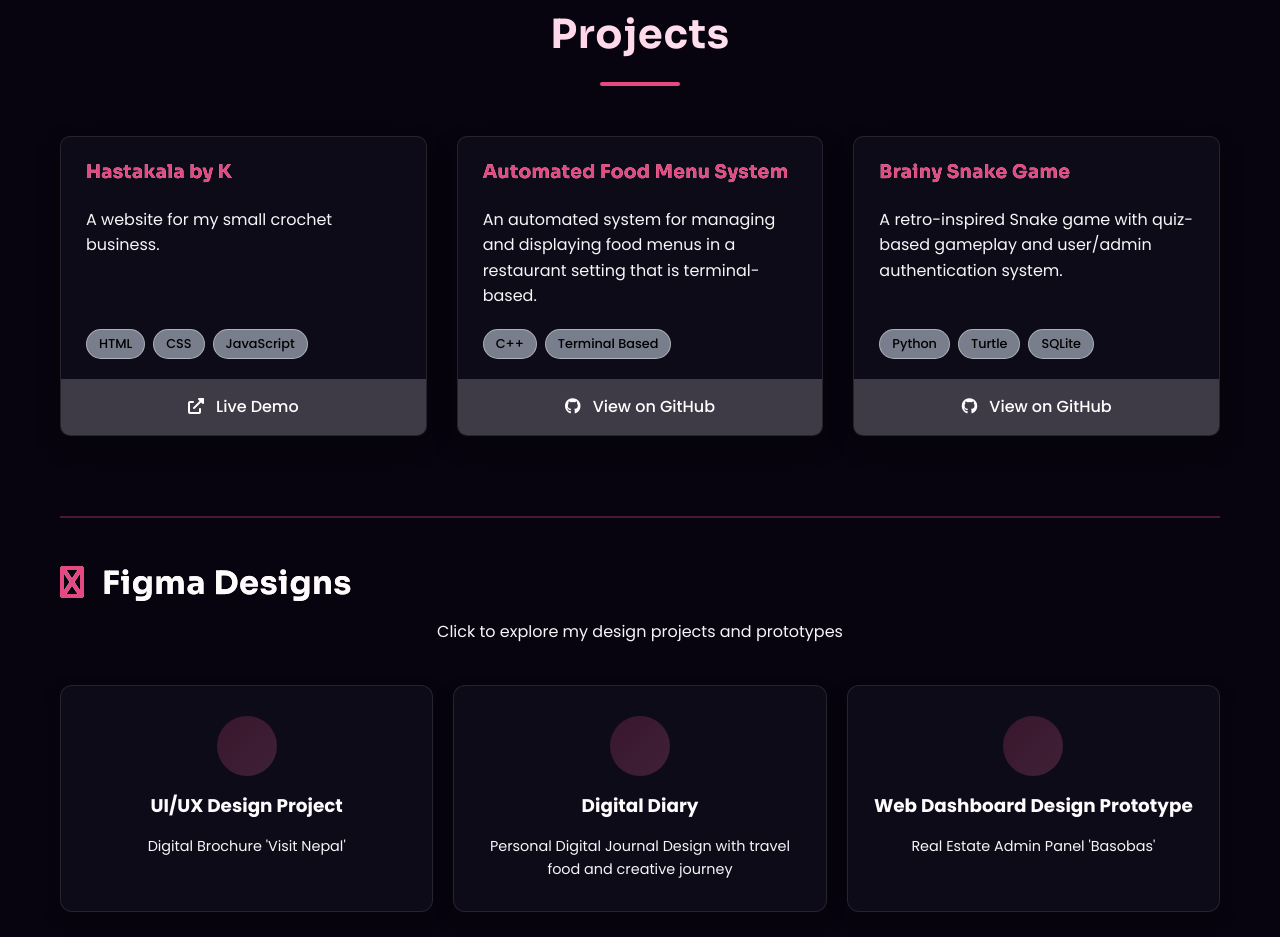
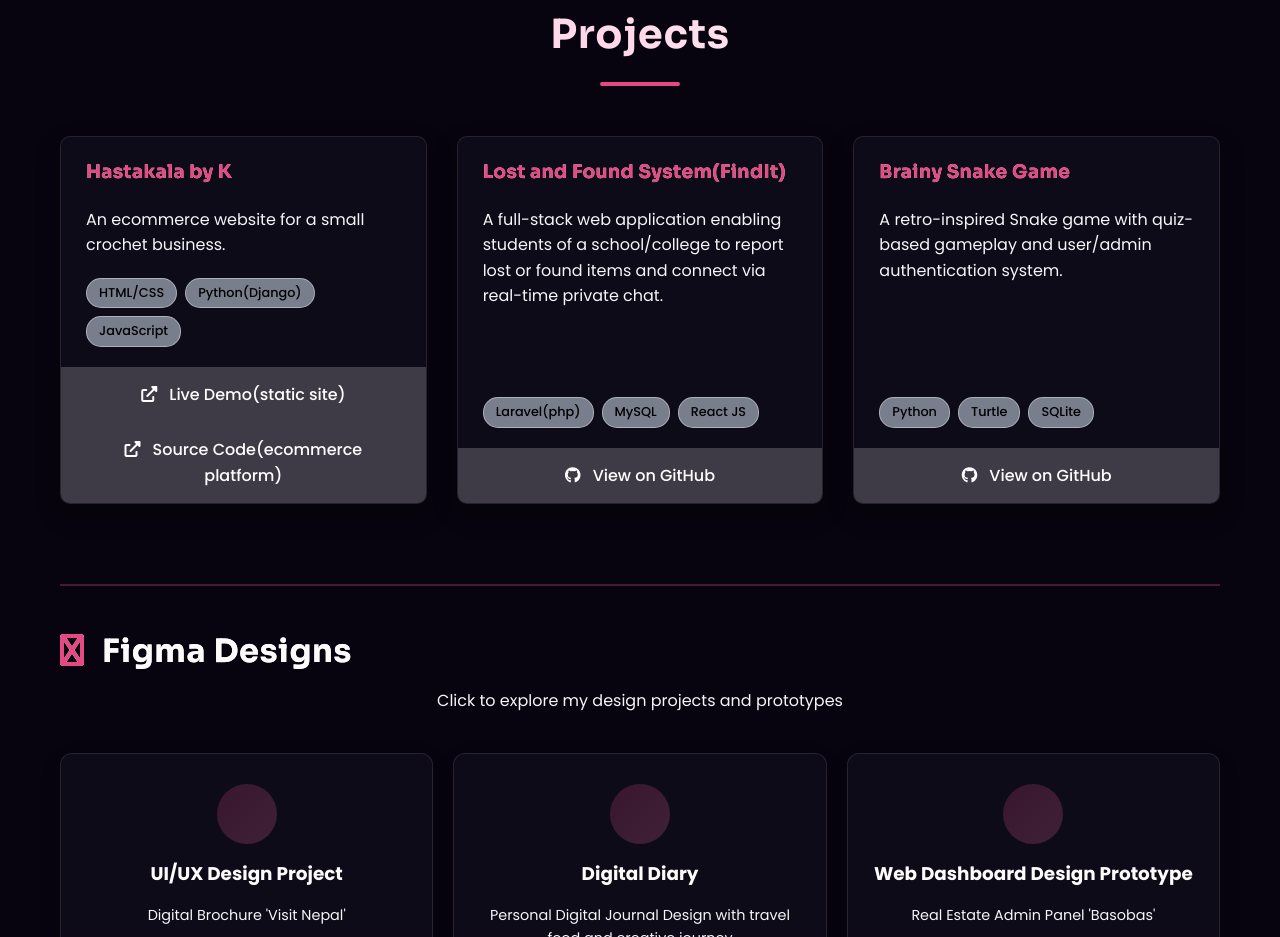
Before and after one commit to KritishmaPradhan/Professional-Portfolio-Kritishma-Pradhan, a plain HTML site: page index.html in a window 1280 px wide. Shown: the part 2075-3012 px from the top of the page. Drawn offline with Linux system fonts and the light colour scheme; animation ran at ten frames a second; a script that the page names is missing.

Commit message:
minor project section changes

```diff
--- a/index.html
+++ b/index.html
@@ -127,24 +127,29 @@
             <div class="projects-grid">
                 <div class="project-card">
                     <h3>Hastakala by K</h3>
-                    <p>A website for my small crochet business.</p>
+                    <p>An ecommerce website for a small crochet business.</p>
                     <div class="project-tags">
-                        <span>HTML</span>
-                        <span>CSS</span>
+                        <span>HTML/CSS</span>
+                        <span>Python(Django)</span>
                         <span>JavaScript</span>
                     </div>
                     <a href="https://kritishmapradhan.github.io/hastakalabyk-website-for-crochet-brand/" target="_blank" class="project-link">
-                        <i class="fas fa-external-link-alt"></i> Live Demo
+                        <i class="fas fa-external-link-alt"></i> Live Demo(static site)
+                    </a>
+                    <a href="https://github.com/KritishmaPradhan/Hastakala-by-K-e-commerce-platform.git" target="_blank" class="project-link">
+                        <i class="fas fa-external-link-alt"></i> Source Code(ecommerce platform)
                     </a>
                 </div>
                 <div class="project-card">
-                    <h3>Automated Food Menu System</h3>
-                    <p>An automated system for managing and displaying food menus in a restaurant setting that is terminal-based.</p>
+                    <h3>Lost and Found System(FindIt)</h3>
+                    <p>A full-stack web application enabling students of a school/college to report lost or found items and connect via
+                        real-time private chat.</p>
                     <div class="project-tags">
-                        <span>C++</span>
-                        <span>Terminal Based</span>
+                        <span>Laravel(php)</span>
+                        <span>MySQL</span>
+                        <span>React JS</span>
                     </div>
-                    <a href="https://github.com/KritishmaPradhan/foodmenu-system" target="_blank" class="project-link">
+                    <a href="https://github.com/KritishmaPradhan/Lost-and-Found-Tracker---FindIT-Laravel-ReactJS-Project.git" target="_blank" class="project-link">
                         <i class="fab fa-github"></i> View on GitHub
                     </a>
                 </div>
```
